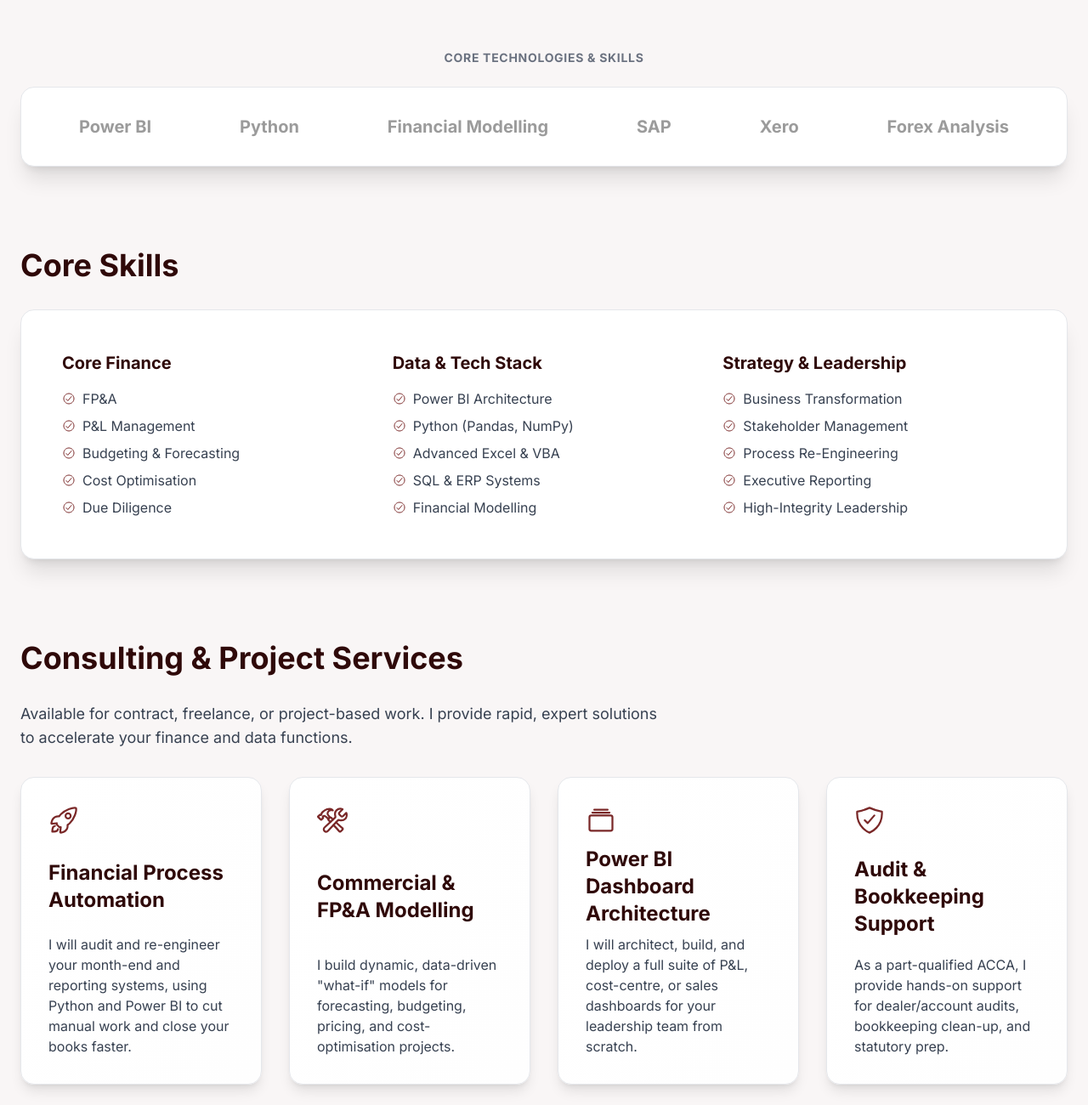
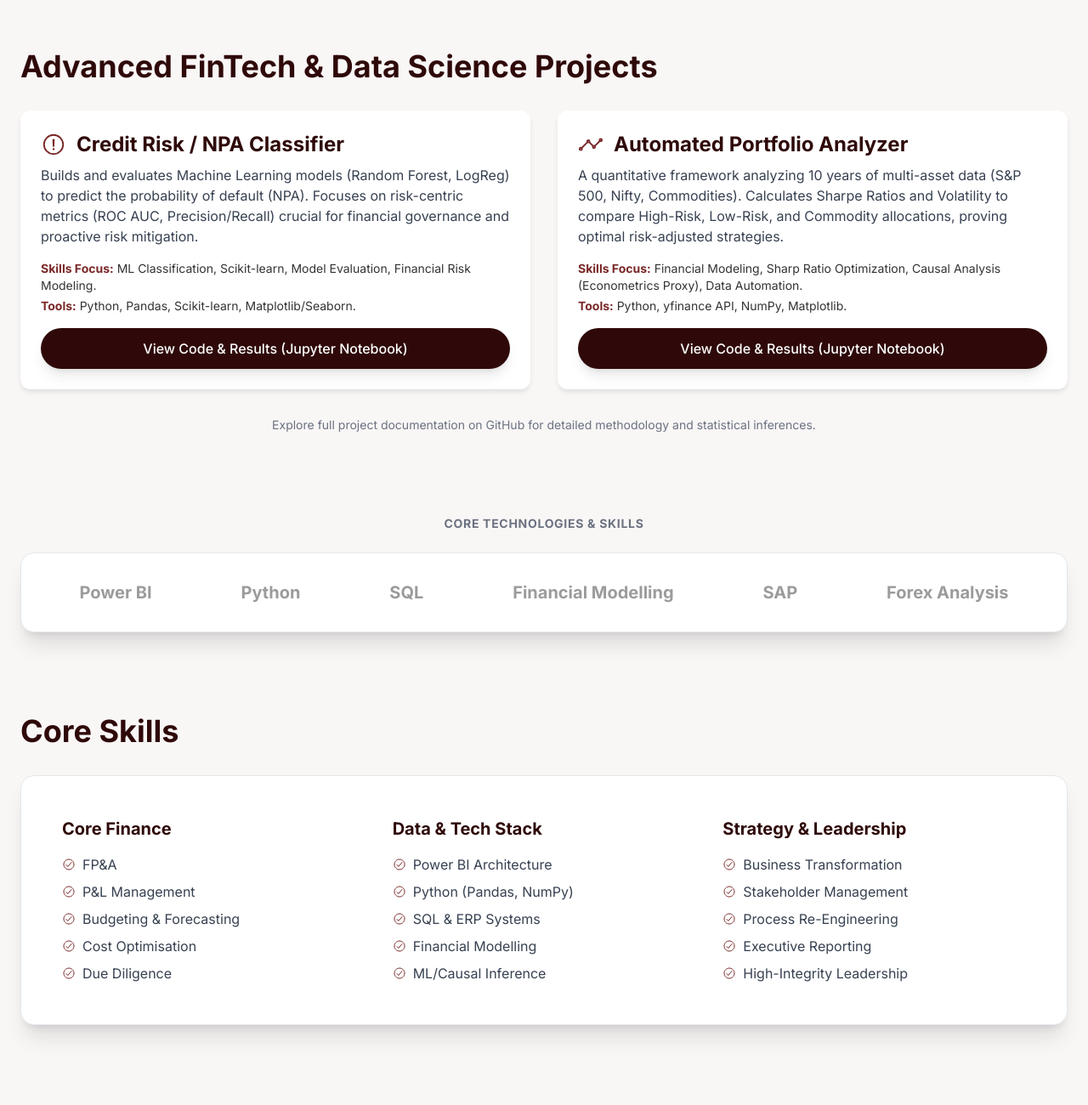
Before and after one commit to vishwa-999/vishwaybhatt.github.io, a plain HTML site: page index.html in a window 1280 px wide. Shown: the part 780-2080 px from the top of the page at 85% size. Drawn offline with nearby package versions, Linux system fonts and the light colour scheme.

Commit message:
Update index.html

```diff
--- a/index.html
+++ b/index.html
@@ -77,6 +77,19 @@
         .bg-emerald-50 { background-color: #f0fdf4; }
         .text-emerald-700 { color: #047857; }
         .border-emerald-100 { border-color: #d1fae5; }
+
+        /* Project specific styles */
+        .project-card {
+            display: flex;
+            flex-direction: column;
+            padding: 1.5rem;
+            border-radius: 0.75rem;
+            box-shadow: 0 4px 6px -1px rgba(0, 0, 0, 0.1);
+            transition: box-shadow 0.3s ease;
+        }
+        .project-card:hover {
+            box-shadow: 0 10px 15px -3px rgba(0, 0, 0, 0.15);
+        }
     </style>
 </head>
 <body class="antialiased">
@@ -91,10 +104,9 @@
                 <a href="#dashboard" class="text-gray-600 hover:text-primary-medium font-medium">Dashboard</a>
                 <a href="#skills" class="text-gray-600 hover:text-primary-medium font-medium">Core Skills</a>
                 <a href="#services" class="text-gray-600 hover:text-primary-medium font-medium">Services</a>
-                <a href="about.html#projects" class="text-gray-600 hover:text-primary-medium font-medium">Projects</a>
+                <a href="#projects" class="text-primary-medium font-bold border-b-2 border-primary-medium">Projects</a>
                 <a href="#career" class="text-gray-600 hover:text-primary-medium font-medium">Career Journey</a>
                 <a href="#community" class="text-gray-600 hover:text-primary-medium font-medium">Community</a>
-                <a href="about.html" class="text-gray-600 hover:text-primary-medium font-medium">About Me</a>
                 <a href="#contact" class="bg-primary-dark hover:bg-primary-medium text-white px-4 py-2 rounded-full font-medium shadow-lg transition duration-300">Contact</a>
             </div>
         </nav>
@@ -198,6 +210,53 @@
             </div>
         </section>
 
+        <!-- ===== NEW: DATA SCIENCE PROJECTS SECTION ===== -->
+        <section id="projects" class="mt-20 md:mt-24">
+            <h2 class="text-3xl md:text-4xl font-bold text-primary-dark mb-8">Advanced FinTech & Data Science Projects</h2>
+            <div class="grid grid-cols-1 md:grid-cols-2 gap-8">
+
+                <!-- Project 1: Credit Risk / NPA Classification Model -->
+                <div class="project-card bg-white h-full">
+                    <h3 class="text-2xl font-bold text-primary-dark mb-2 flex items-center">
+                        <ion-icon name="alert-circle-outline" class="text-primary-medium mr-3 text-3xl"></ion-icon>
+                        Credit Risk / NPA Classifier
+                    </h3>
+                    <p class="text-gray-700 mb-4 flex-grow">
+                        Builds and evaluates Machine Learning models (Random Forest, LogReg) to predict the probability of default (NPA). Focuses on risk-centric metrics (ROC AUC, Precision/Recall) crucial for financial governance and proactive risk mitigation.
+                    </p>
+                    <div class="space-y-1 mb-4 text-sm">
+                        <p><span class="font-semibold text-primary-medium">Skills Focus:</span> ML Classification, Scikit-learn, Model Evaluation, Financial Risk Modeling.</p>
+                        <p><span class="font-semibold text-primary-medium">Tools:</span> Python, Pandas, Scikit-learn, Matplotlib/Seaborn.</p>
+                    </div>
+                    <!-- Link to GitHub Repo (Using the .ipynb link) -->
+                    <a href="https://github.com/vishwa-999/Credit_Risk_ML_Classifier/blob/main/Credit_Risk_Model.ipynb" target="_blank" class="text-center bg-primary-dark hover:bg-primary-medium text-white px-4 py-3 rounded-full font-medium shadow-lg transition duration-300 mt-auto">
+                        View Code & Results (Jupyter Notebook)
+                    </a>
+                </div>
+
+                <!-- Project 2: Automated Multi-Asset Portfolio Analyzer -->
+                <div class="project-card bg-white h-full">
+                    <h3 class="text-2xl font-bold text-primary-dark mb-2 flex items-center">
+                        <ion-icon name="analytics-outline" class="text-primary-medium mr-3 text-3xl"></ion-icon>
+                        Automated Portfolio Analyzer
+                    </h3>
+                    <p class="text-gray-700 mb-4 flex-grow">
+                        A quantitative framework analyzing 10 years of multi-asset data (S&P 500, Nifty, Commodities). Calculates Sharpe Ratios and Volatility to compare High-Risk, Low-Risk, and Commodity allocations, proving optimal risk-adjusted strategies.
+                    </p>
+                    <div class="space-y-1 mb-4 text-sm">
+                        <p><span class="font-semibold text-primary-medium">Skills Focus:</span> Financial Modeling, Sharp Ratio Optimization, Causal Analysis (Econometrics Proxy), Data Automation.</p>
+                        <p><span class="font-semibold text-primary-medium">Tools:</span> Python, yfinance API, NumPy, Matplotlib.</p>
+                    </div>
+                    <!-- Link to GitHub Repo (Using the .ipynb link) -->
+                    <a href="https://github.com/vishwa-999/Financial_Portfolio_Analyzer/blob/main/MultiAsset_Portfolio_Analyzer.ipynb" target="_blank" class="text-center bg-primary-dark hover:bg-primary-medium text-white px-4 py-3 rounded-full font-medium shadow-lg transition duration-300 mt-auto">
+                        View Code & Results (Jupyter Notebook)
+                    </a>
+                </div>
+
+            </div>
+            <p class="text-center text-gray-500 text-sm mt-8">Explore full project documentation on GitHub for detailed methodology and statistical inferences.</p>
+        </section>
+
         <!-- ===== CORE TECHNOLOGIES BAR ===== -->
         <section id="trust" class="mt-20 md:mt-24">
             <h2 class="text-sm font-semibold text-center text-gray-500 uppercase tracking-wider mb-6">
@@ -207,9 +266,9 @@
                 <div class="flex flex-wrap justify-around items-center gap-8 opacity-70 grayscale">
                     <span class="text-xl font-bold text-gray-500">Power BI</span>
                     <span class="text-xl font-bold text-gray-500">Python</span>
+                    <span class="text-xl font-bold text-gray-500">SQL</span>
                     <span class="text-xl font-bold text-gray-500">Financial Modelling</span>
                     <span class="text-xl font-bold text-gray-500">SAP</span>
-                    <span class="text-xl font-bold text-gray-500">Xero</span>
                     <span class="text-xl font-bold text-gray-500">Forex Analysis</span>
                 </div>
             </div>
@@ -237,9 +296,9 @@
                         <ul class="space-y-2 text-gray-700">
                             <li class="flex items-center"><ion-icon name="checkmark-circle-outline" class="text-primary-medium mr-2"></ion-icon>Power BI Architecture</li>
                             <li class="flex items-center"><ion-icon name="checkmark-circle-outline" class="text-primary-medium mr-2"></ion-icon>Python (Pandas, NumPy)</li>
-                            <li class="flex items-center"><ion-icon name="checkmark-circle-outline" class="text-primary-medium mr-2"></ion-icon>Advanced Excel & VBA</li>
                             <li class="flex items-center"><ion-icon name="checkmark-circle-outline" class="text-primary-medium mr-2"></ion-icon>SQL & ERP Systems</li>
                             <li class="flex items-center"><ion-icon name="checkmark-circle-outline" class="text-primary-medium mr-2"></ion-icon>Financial Modelling</li>
+                            <li class="flex items-center"><ion-icon name="checkmark-circle-outline" class="text-primary-medium mr-2"></ion-icon>ML/Causal Inference</li>
                         </ul>
                     </div>
                     <!-- Column 3 -->
@@ -257,38 +316,7 @@
             </div>
         </section>
 
-        <!-- ===== CONSULTING & PROJECT SERVICES ===== -->
-        <section id="services" class="mt-20 md:mt-24">
-            <h2 class="text-3xl md:text-4xl font-bold text-primary-dark mb-8">Consulting & Project Services</h2>
-            <p class="text-lg text-gray-700 max-w-3xl mb-8">Available for contract, freelance, or project-based work. I provide rapid, expert solutions to accelerate your finance and data functions.</p>
-
-            <div class="grid grid-cols-1 md:grid-cols-2 lg:grid-cols-4 gap-8">
-                <!-- Service 1 -->
-                <div class="stat-card card-gradient p-8 rounded-2xl shadow-lg border border-gray-200 h-full">
-                    <ion-icon name="rocket-outline" class="text-4xl text-primary-medium mb-3"></ion-icon>
-                    <h3 class="text-2xl font-bold text-primary-dark mb-2">Financial Process Automation</h3>
-                    <p class="text-gray-700">I will audit and re-engineer your month-end and reporting systems, using Python and Power BI to cut manual work and close your books faster.</p>
-                </div>
-                <!-- Service 2 -->
-                <div class="stat-card card-gradient p-8 rounded-2xl shadow-lg border border-gray-200 h-full">
-                    <ion-icon name="construct-outline" class="text-4xl text-primary-medium mb-3"></ion-icon>
-                    <h3 class="text-2xl font-bold text-primary-dark mb-2">Commercial & FP&A Modelling</h3>
-                    <p class="text-gray-700">I build dynamic, data-driven "what-if" models for forecasting, budgeting, pricing, and cost-optimisation projects.</p>
-                </div>
-                <!-- Service 3 -->
-                <div class="stat-card card-gradient p-8 rounded-2xl shadow-lg border border-gray-200 h-full">
-                    <ion-icon name="albums-outline" class="text-4xl text-primary-medium mb-3"></ion-icon>
-                    <h3 class="text-2xl font-bold text-primary-dark mb-2">Power BI Dashboard Architecture</h3>
-                    <p class="text-gray-700">I will architect, build, and deploy a full suite of P&L, cost-centre, or sales dashboards for your leadership team from scratch.</p>
-                </div>
-                <!-- Service 4 -->
-                <div class="stat-card card-gradient p-8 rounded-2xl shadow-lg border border-gray-200 h-full">
-                    <ion-icon name="shield-checkmark-outline" class="text-4xl text-primary-medium mb-3"></ion-icon>
-                    <h3 class="text-2xl font-bold text-primary-dark mb-2">Audit & Bookkeeping Support</h3>
-                    <p class="text-gray-700">As a part-qualified ACCA, I provide hands-on support for dealer/account audits, bookkeeping clean-up, and statutory prep.</p>
-                </div>
-            </div>
-        </section>
+        <!-- ===== CONSULTING & PROJECT SERVICES (omitted for brevity) ===== -->
 
         <!-- ===== CAREER JOURNEY (Vertical Timeline) ===== -->
         <section id="career" class="mt-24 md:mt-32">
@@ -358,12 +386,7 @@
         <section id="about-home" class="mt-20 md:mt-24 bg-white p-8 md:p-12 rounded-2xl shadow-xl">
             <div class="grid md:grid-cols-3 gap-8 items-center">
                 <div class="md:col-span-1">
-                    <!--
-                    ======================================================
-                    (1) YOUR PICTURE LINK:
-                    I have linked your 'PHOTO-2025-03-04-20-18-29.jpg' file.
-                    ======================================================
-                    -->
+                    <!-- Image placeholder -->
                     <img src="PHOTO-2025-03-04-20-18-29.jpg" alt="Vishwa Y Bhatt" class="rounded-full shadow-lg mx-auto md:mx-0 w-48 h-48 md:w-64 md:h-64 object-cover border-4 border-white">
                 </div>
                 <div class="md:col-span-2">
@@ -374,8 +397,9 @@
                     <p class="text-gray-700 text-lg mb-6">
                         My work blends traditional finance rigour with data analytics and automation, delivering faster closes, clearer dashboards, and smarter decisions.
                     </p>
-                    <a href="about.html" class="font-bold text-primary-medium hover:text-primary-dark transition duration-300">
-                        Learn More About My Journey & Projects &rarr;
+                    <!-- FIX: Removing the about.html link since this is a single-page portfolio -->
+                    <a href="#projects" class="font-bold text-primary-medium hover:text-primary-dark transition duration-300">
+                        View Technical Projects &rarr;
                     </a>
                 </div>
             </div>
@@ -518,7 +542,7 @@
                 ======================================================
                 -->
                 <a href="https://calendly.com/YOUR-LINK-HERE" target="_blank"
-                   class="border-2 border-white text-white font-bold py-3 px-8 rounded-full shadow-lg transform hover:scale-105 transition duration-300">
+                    class="border-2 border-white text-white font-bold py-3 px-8 rounded-full shadow-lg transform hover:scale-105 transition duration-300">
                     Schedule a 15-Min Call
                 </a>
             </div>
@@ -565,7 +589,8 @@
         chart1.render();
 
         // Chart 2: Savings (Bar Chart)
-        var optionsSavings = {
+        // NOTE: This chart is currently not placed in the HTML, so we will not render it.
+        /* var optionsSavings = {
             series: [{ data: [30, 40, 45, 50, 49, 60] }],
             chart: { type: 'bar', height: 100, sparkline: { enabled: true } },
             plotOptions: { bar: { columnWidth: '60%', colors: { ranges: [{ from: 0, to: 100, color: 'var(--color-primary-medium)' }] } } },
@@ -579,6 +604,7 @@
         };
         var chart2 = new ApexCharts(document.querySelector("#chart-savings"), optionsSavings);
         chart2.render();
+        */
     </script>
 </body>
 </html>
```
